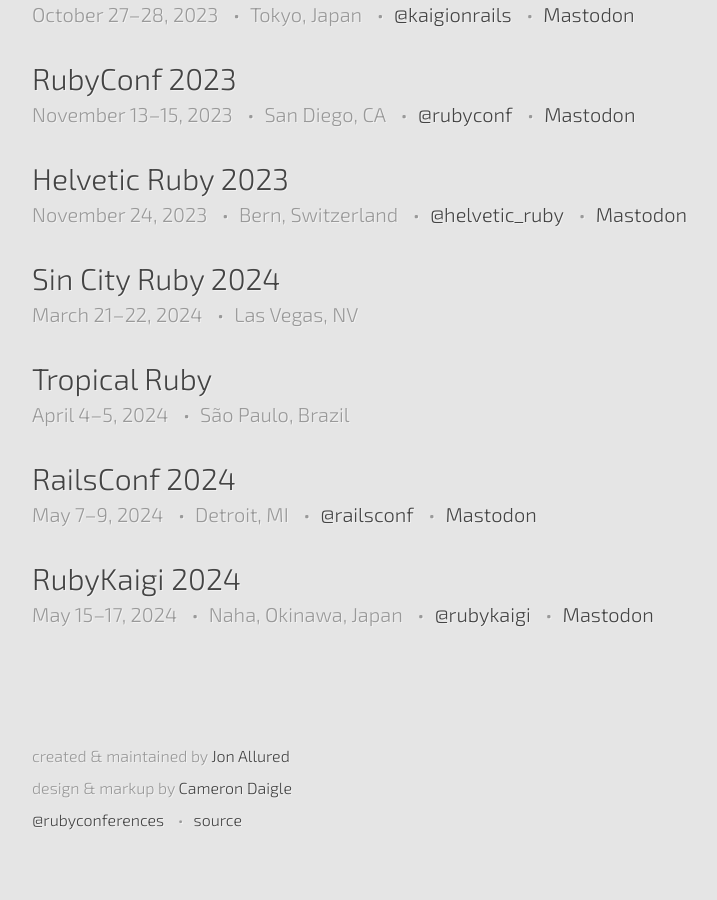
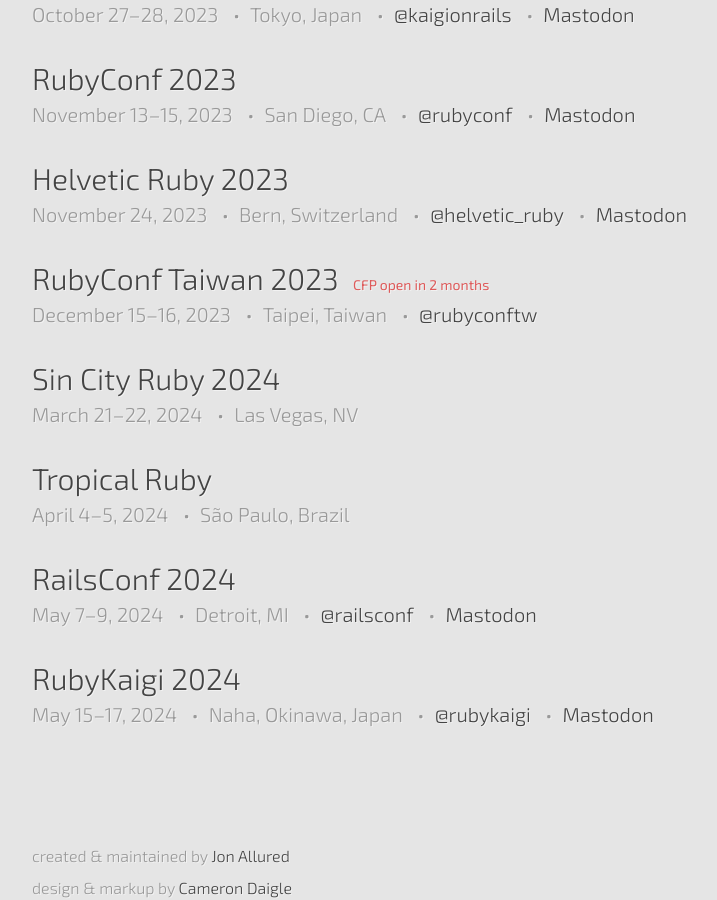
Before and after one commit to ruby-conferences/ruby-conferences.github.io, a Jekyll site: the page built from index.html, in a window 1280 px wide and 900 px high, scrolled down 1402 px. Shown: the whole window, without its empty margins (208-925 px from the left). Built offline with Jekyll 4.4.1, drawn with Linux system fonts in a browser that asks for light colours.

Commit message:
Add RubyConf Taiwan 2023

```diff
--- a/_data/conferences.yml
+++ b/_data/conferences.yml
@@ -2352,6 +2352,14 @@
   url: https://helvetic-ruby.ch
   twitter: helvetic_ruby
   mastodon: https://ruby.social/@helvetic_ruby
+- name: RubyConf Taiwan 2023
+  location: Taipei, Taiwan
+  start_date: 2023-12-15
+  end_date: 2023-12-16
+  twitter: rubyconftw
+  url: https://2023.rubyconf.tw
+  cfp_phrase: CFP open
+  cfp_date: 2023-10-20
 
 - name: Sin City Ruby 2024
   location: Las Vegas, NV
```
